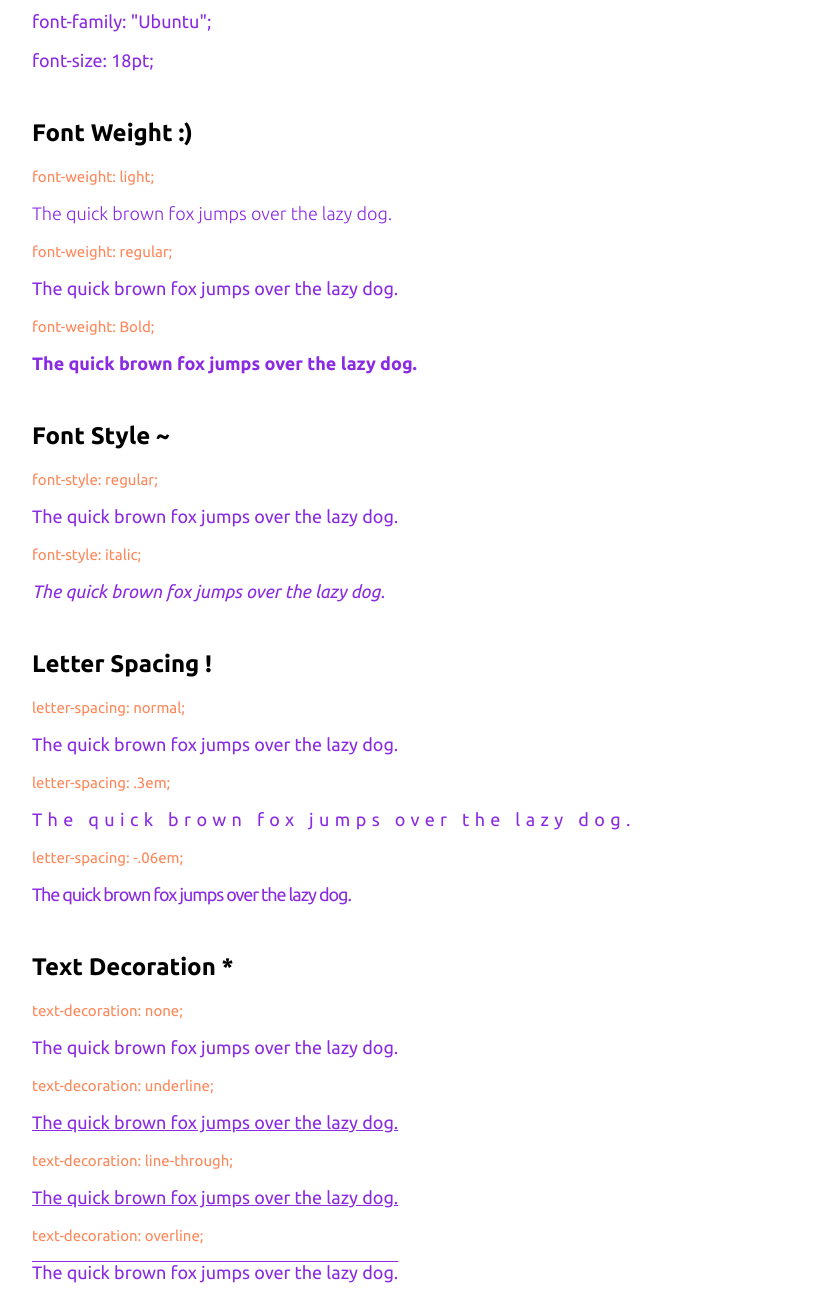
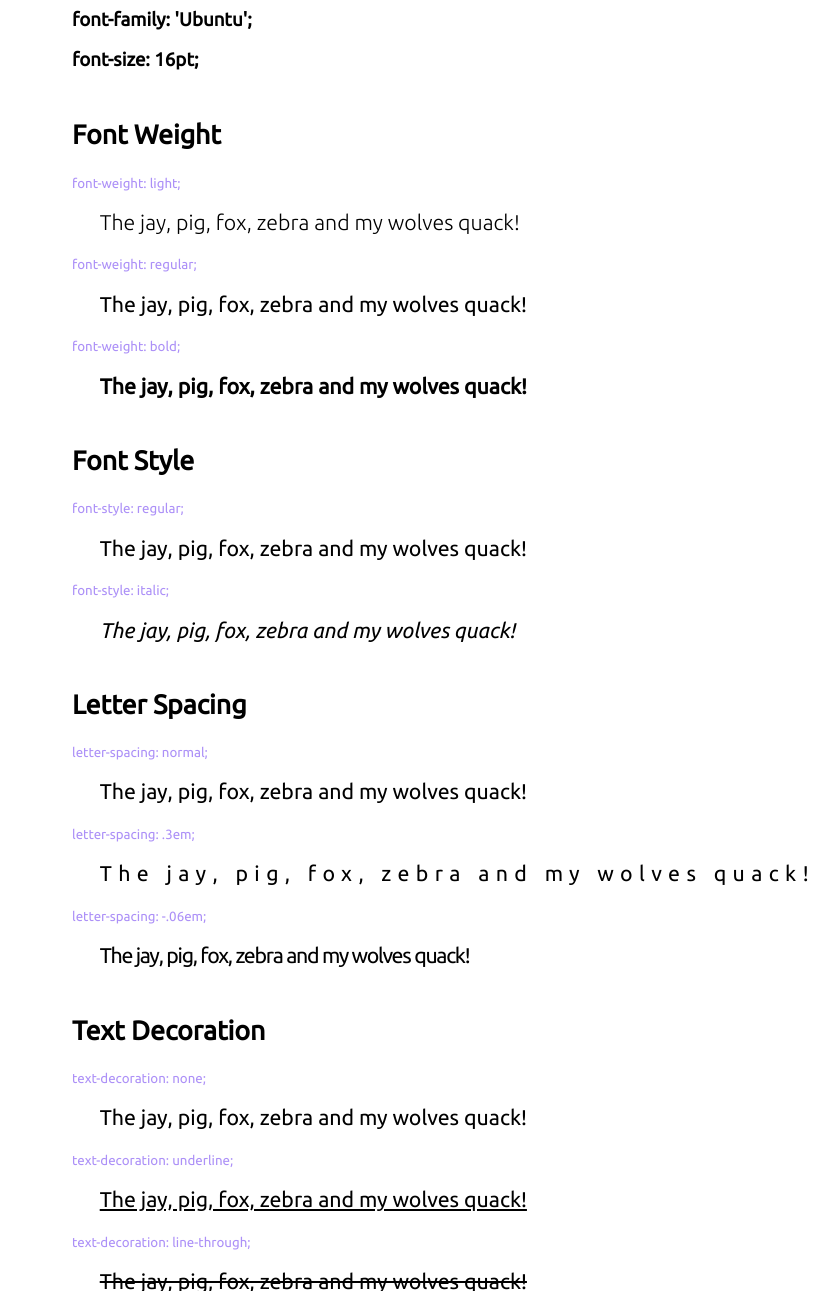
Before and after one commit to laylavlee/iffall2021, a plain HTML site: page type-styles/index.html in a window 1280 px wide. Shown: the part 188-1479 px from the top of the page, without its empty margins (56-894 px from the left). Drawn offline with Linux system fonts and the light colour scheme.

Commit message:
Add files via upload

```diff
--- a/type-styles/css/styles.css
+++ b/type-styles/css/styles.css
@@ -1,98 +1,98 @@
-
-html {font-family:'Ubuntu', sans-serif;}
-
-
-h1 {
-    color:black;
-    font-size:40px;
-    font-family:'Ubuntu', sans-serif;
-    font-weight: bolder;
-    margin-right: 150px;
-    margin-top: 3em;
-    text-align: left;
+body{
+    margin: 10%;
+    font-family: 'Ubuntu', sans-serif;
 
 }
 
-h3 {
-    color:blueviolet;
-    font-size:18px;
-    font-family:'Ubuntu', sans-serif;
-    font-weight: normal;
-    margin-right: 150px;
-    text-align: left;
+section {
+    margin: 3em 0;
 }
 
-section {
-    margin-top: 3em;
-    margin-left: 80px;
+h1 {
+    font-size: 50pt;
+    line-height: 0.2em;
 
 }
 
-.description {
-    color:rgb(253, 135, 89);
-    font-size:15px;
-    font-family:'Ubuntu', sans-serif;
+h2 {
+    font-size: 20pt;
 }
 
 
-.light {
+p {
+    text-indent: 1.3em;
+    font-size: 16pt;
+    line-height: 16pt;
+}
+
+
+.label {
+    font-size: 10pt;
+    color: rgba(167, 138, 247, 0.945);
+}
+
+.styledFont {
+    font-family: 'Ubuntu', sans-serif;
+
+}section.FontWeight p.Light {
     font-weight: lighter;
 }
-
-.regular {
+section.FontWeight p.Normal {
     font-weight: normal;
 }
 
-.bold {
-    font-weight: bolder;
+section.FontWeight p.Bold {
+    font-weight: bold;
+}
+
+section.FontStyle p.Normal {
+    font-style: normal;
 }
 
 .italic {
     font-style:italic;
 }
 
-.normal {
+.normalspacing {
     letter-spacing: normal;
 }
 
 .wide {
-    letter-spacing:.3em;
+    letter-spacing: .3em;
 }
 
-.tight {
-    letter-spacing: -0.06em;
+.narrow {
+    letter-spacing: -.06em;
 }
 
-.none {
-    text-decoration:none;
+.nodecoration {
+    text-decoration: none;
 }
 
 .underline {
-    text-decoration:underline;
+    text-decoration: underline;
 }
 
-.line-through {
-    text-decoration: underline;
+.LineThrough {
+    text-decoration: line-through;
 }
 
 .overline {
     text-decoration: overline;
 }
 
-.up {
+.notransformn {
+    text-transform: none;
+}
+
+.uppercase {
     text-transform: uppercase;
 }
 
-.low {
+.lowercase {
     text-transform: lowercase;
 }
 
-.cap {
+.capitalize {
     text-transform: capitalize;
 }
-p {
-    color:blueviolet;
-    font-size:18px;
-    font-family:'Ubuntu', sans-serif;
-
-}
--- a/type-styles/index.html
+++ b/type-styles/index.html
@@ -1,81 +1,85 @@
 <!DOCTYPE html>
 <html>
     <head>
-        <meta charset = "UTF-8">
-        <title>type-styles</title>
-        <link rel = "preconnect" href = "https://fonts.googleapis.com">
-        <link rel = "preconnect" href = "https://fonts.gstatic.com" crossorigin>
-        <link href="https://fonts.googleapis.com/css2?family=Ubuntu:ital,wght@0,300;0,400;0,500;0,700;1,300;1,400;1,500;1,700&display=swap" rel="stylesheet">
-        <link rel="stylesheet" href="css/styles.css">
+        <link rel="preconnect" href="https://fonts.googleapis.com">
+        <link rel="preconnect" href="https://fonts.gstatic.com" crossorigin>
+        <link href="https://fonts.googleapis.com/css2?family=Ubuntu:ital,wght@0,300;0,400;1,300;1,400&display=swap" rel="stylesheet">
+        <title> Type Styles </title>
+        <link href="css/styles.css" rel="stylesheet">
     </head>
+
     <body>
         <section>
             <h1>Ubuntu</h1>
-            <h3>
-                font-family: "Ubuntu";
-            </h3>
-            <h3>
-                font-size: 18pt;
-            </h3>
+            <h3>font-family: 'Ubuntu';</h3>
+            <h3>font-size: 16pt;</h3>
         </section>
 
         <section>
-            <h2>Font Weight :)</h2>
-            <span class = "description">font-weight: light;</span>
-            <p class = "style light">The quick brown fox jumps over the lazy dog.</p>
-            <span class = "description">font-weight: regular;</span>
-            <p class = "style regular">The quick brown fox jumps over the lazy dog.</p>
-            <span class = "description">font-weight: Bold; </span>
-            <p class = "style bold">The quick brown fox jumps over the lazy dog.</p>
-            <section></section>
+        <section class="FontWeight">
+            <h2>Font Weight</h2>
+            <span class="label">font-weight: light;</span>
+            <p class="styledFont Light">The jay, pig, fox, zebra and my wolves quack!</p>
+            <span class="label">font-weight: regular;</span>
+            <p class="styledFont Normal">The jay, pig, fox, zebra and my wolves quack!</p>
+            <span class="label">font-weight: bold;</span>
+            <p class="styledFont Bold">The jay, pig, fox, zebra and my wolves quack!</p>
         </section>
 
         <section>
-            <h2>Font Style ~</h2>
-            <span class = "description">font-style: regular;</span>
-            <p class = "style regular">The quick brown fox jumps over the lazy dog.</p>
-            <span class = "description">font-style: italic;</span>
-            <p class = "style italic">The quick brown fox jumps over the lazy dog.</p>
-            <section></section>
+        </section class="FontStyle">
+            <h2>Font Style</h2>
+            <span class="label">font-style: regular;</span>
+            <p class="styledFont Normal">The jay, pig, fox, zebra and my wolves quack!</p>
+            <span class="label">font-style: italic;</span>
+            <p class="italic">The jay, pig, fox, zebra and my wolves quack!</p>
         </section>
 
         <section>
-            <h2>Letter Spacing !</h2>
-            <span class = "description">letter-spacing: normal;</span>
-            <p class = "style normal">The quick brown fox jumps over the lazy dog.</p>
-            <span class = "description">letter-spacing: .3em;</span>
-            <p class = "style wide">The quick brown fox jumps over the lazy dog.</p>
-            <span class = "description">letter-spacing: -.06em;</span>
-            <p class = "style tight">The quick brown fox jumps over the lazy dog.</p>
-            <section></section>
+        </section class="LetterSpacing">
+        <h2>Letter Spacing</h2>
+        <span class="label">letter-spacing: normal;</span>
+        <p class="normalspacing">The jay, pig, fox, zebra and my wolves quack!</p>
+        <span class="label">letter-spacing: .3em;</span>
+        <p class="wide">The jay, pig, fox, zebra and my wolves quack!</p>
+        <span class="label">letter-spacing: -.06em;</span>
+        <p class="narrow">The jay, pig, fox, zebra and my wolves quack!</p>
+
+
+
         </section>
 
-        <section>
-            <h2>Text Decoration * </h2>
-            <span class = "description">text-decoration: none;</span>
-            <p class = "none">The quick brown fox jumps over the lazy dog.</p>
-            <span class = "description">text-decoration: underline;</span>
-            <p class = "underline">The quick brown fox jumps over the lazy dog.</p>
-            <span class = "description">text-decoration: line-through;</span>
-            <p class = "line-through">The quick brown fox jumps over the lazy dog.</p>
-            <span class = "description">text-decoration: overline;</span>
-            <p class = "overline">The quick brown fox jumps over the lazy dog.</p>
-            <section></section>
-        </section>
 
         <section>
-            <h2>Text Transform >:(</h2>
-            <span class = "description">text-transform: none;</span>
-            <p class = "none">The quick brown fox jumps over the lazy dog.</p>
-            <span class = "description">text-transform: uppercase;</span>
-            <p class = "up">The quick brown fox jumps over the lazy dog.</p>
-            <span class = "description">text-transform: lowercase;</span>
-            <p class = "low">The quick brown fox jumps over the lazy dog.</p>
-            <span class = "description">text-transform: capitalize;</span>
-            <p class = "cap">The quick brown fox jumps over the lazy dog.</p>
-            <section></section>
-        </section>
-    </body>
+        </section class="TextDecoration">
+        <h2>Text Decoration</h2>
+        <span class="label">text-decoration: none;</span>
+        <p class="nodecoration">The jay, pig, fox, zebra and my wolves quack!</p>
+        <span class="label">text-decoration: underline;</span>
+        <p class="underline">The jay, pig, fox, zebra and my wolves quack!</p>
+        <span class="label">text-decoration: line-through;</span>
+        <p class="LineThrough">The jay, pig, fox, zebra and my wolves quack!</p>
+        <span class="label">text-decoration: overline;</span>
+        <p class="overline">The jay, pig, fox, zebra and my wolves quack!</p>
 
 
-</html>
+        <section>
+        </section class="TextTransform">
+        <h2>Text Transform</h2>
+        <span class="label">text-transform: none;</span>
+        <p class="notransform">The jay, pig, fox, zebra and my wolves quack!</p>
+        <span class="label">text-transform: uppercase;</span>
+        <p class="uppercase">The jay, pig, fox, zebra and my wolves quack!</p>
+        <span class="label">text-transform: lowercase;</span>
+        <p class="lowercase">The jay, pig, fox, zebra and my wolves quack!</p>
+        <span class="label">text-transform: capitalize;</span>
+        <p class="capitalize">The jay, pig, fox, zebra and my wolves quack!</p>
+
+
+
+
+
+
+
+
+    <body>
```
